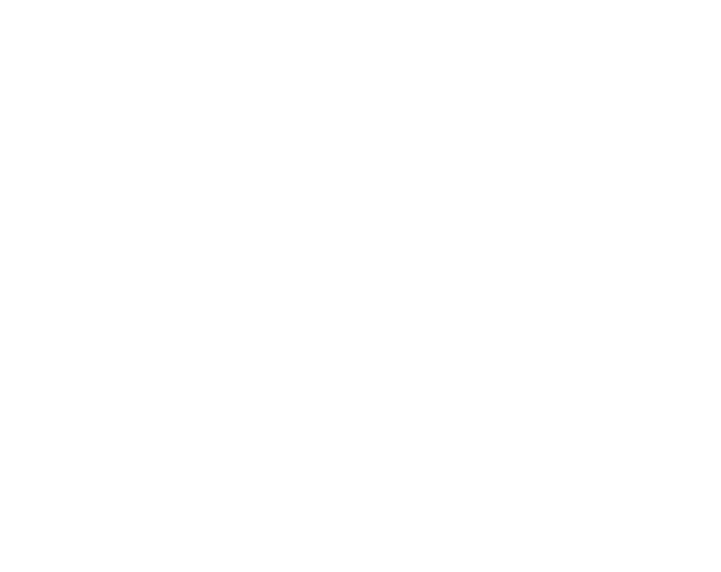
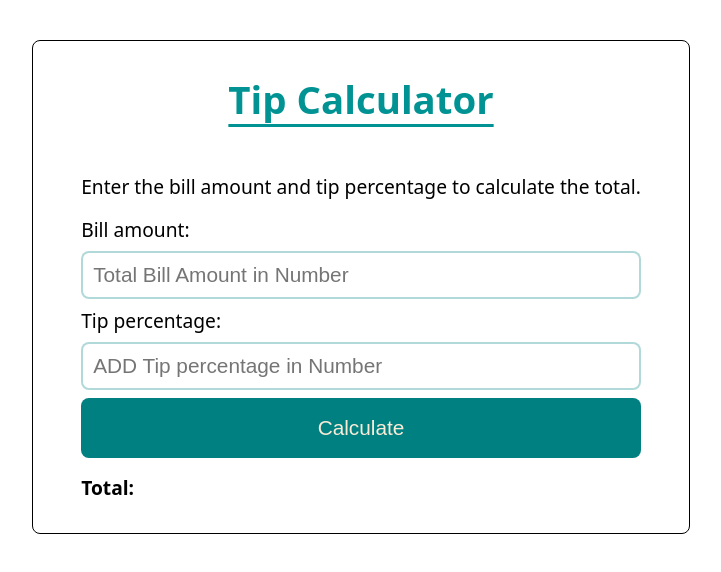
Before and after one commit to mdabdulaziztanvir/lastOneHour, a plain HTML site: page tip-calculator/index.html in a window 1280 px wide. Shown: the whole page, without its empty margins (279-1000 px from the left). Drawn offline with Linux system fonts and the light colour scheme.

Commit message:
successfully done my tip calculator

```diff
--- a/tip-calculator/index.html
+++ b/tip-calculator/index.html
@@ -3,7 +3,39 @@
   <head>
     <meta charset="UTF-8" />
     <meta name="viewport" content="width=device-width, initial-scale=1.0" />
-    <title>Document</title>
+    <link rel="stylesheet" href="./tip_calculator_styles.css" />
+    <title>Tip Calculator</title>
   </head>
-  <body></body>
+  <body>
+    <img src="./ballon.gif" id="successBallon" alt="ballon gif" />
+    <div class="container">
+      <h1>Tip Calculator</h1>
+      <p>Enter the bill amount and tip percentage to calculate the total.</p>
+      <form class="tips-form">
+        <label for="billAmmount">Bill amount:</label>
+        <input
+          id="billAmmount"
+          type="number"
+          placeholder="Total Bill Amount in Number"
+          min="0"
+          tabindex="1"
+          required
+        />
+        <label for="tipPercentage">Tip percentage:</label>
+        <input
+          id="tipPercentage"
+          type="number"
+          placeholder="ADD Tip percentage in Number"
+          min="0"
+          tabindex="2"
+          required
+        />
+        <button type="submit" id="tipCalculateButton" tabindex="3">
+          Calculate
+        </button>
+      </form>
+      <b>Total: <span id="calulatedTips"></span> </b>
+    </div>
+    <script src="./tipCalculatorMain.js"></script>
+  </body>
 </html>
--- /dev/null
+++ b/tip-calculator/tipCalculatorMain.js
@@ -0,0 +1,31 @@
+const billAmmount = document.getElementById("billAmmount");
+const tipPercentage = document.getElementById("tipPercentage");
+const tipCalculateButton = document.getElementById("tipCalculateButton");
+const calulatedTips = document.getElementById("calulatedTips");
+const successBallon = document.getElementById("successBallon");
+
+tipCalculateButton.addEventListener("click", (e) => {
+  e.preventDefault();
+
+  const tipPercentageValue = Number(tipPercentage.value);
+  const billAmmountValue = Number(billAmmount.value);
+
+  const percentageCalculation = (tipPercentageValue * billAmmountValue) / 100;
+  const total = billAmmountValue + percentageCalculation;
+
+  if (!tipPercentageValue || !billAmmountValue) {
+    calulatedTips.style.color = "red";
+    calulatedTips.textContent = "Please Enter Something";
+  } else if (billAmmountValue < 1 || tipPercentageValue < 0) {
+    calulatedTips.style.color = "red";
+    calulatedTips.textContent = "Please Enter Only Positive Number";
+  } else {
+    calulatedTips.style.color = "black";
+
+    calulatedTips.textContent = total;
+    successBallon.style.display = "block";
+    setInterval(() => {
+      successBallon.style.display = "none";
+    }, 3000);
+  }
+});
--- /dev/null
+++ b/tip-calculator/tip_calculator_styles.css
@@ -0,0 +1,81 @@
+* {
+  margin: 0;
+  padding: 0;
+  box-sizing: border-box;
+}
+body {
+  font-family:
+    system-ui,
+    -apple-system,
+    BlinkMacSystemFont,
+    "Segoe UI",
+    Roboto,
+    Oxygen,
+    Ubuntu,
+    Cantarell,
+    "Open Sans",
+    "Helvetica Neue",
+    sans-serif;
+  font-size: 1.2rem;
+  display: flex;
+  justify-content: center;
+  align-items: center;
+}
+h1 {
+  text-align: center;
+  color: rgb(1, 147, 147);
+  text-decoration: underline;
+  text-underline-offset: 0.6rem;
+  margin-bottom: 2rem;
+}
+.container {
+  border: 1px solid;
+  margin-top: 2.5rem;
+  border-radius: 0.5rem;
+  display: flex;
+  box-sizing: content-box;
+  flex-direction: column;
+  max-width: 650px;
+  padding: 2rem 3rem;
+  gap: 1rem;
+}
+.tips-form {
+  display: flex;
+  flex-direction: column;
+  gap: 0.5rem;
+}
+input {
+  height: 3rem;
+  font-size: 1.3rem;
+  border-radius: 0.5rem;
+  padding: 0px 0px 0px 10px;
+  outline: none;
+  border: 2px solid rgba(0, 128, 128, 0.3);
+}
+input:focus {
+  outline: none;
+  border: 2px solid rgba(0, 128, 128, 0.5);
+}
+button {
+  cursor: pointer;
+  border-radius: 0.5rem;
+  font-size: 1.3rem;
+  padding: 1rem 0rem;
+  background-color: teal;
+  font: bold;
+  color: antiquewhite;
+  border: 2px solid rgba(0, 128, 128, 0.5);
+}
+button:hover {
+  background-color: rgb(1, 147, 147);
+  color: rgb(255, 235, 210);
+}
+button:active {
+  border: 2px solid rgba(152, 255, 255, 0.5);
+}
+#successBallon {
+  display: none;
+  position: absolute;
+  bottom: 10%;
+  right: 10%;
+}
```
Also changed, not shown: tip-calculator/ballon.gif (added).
